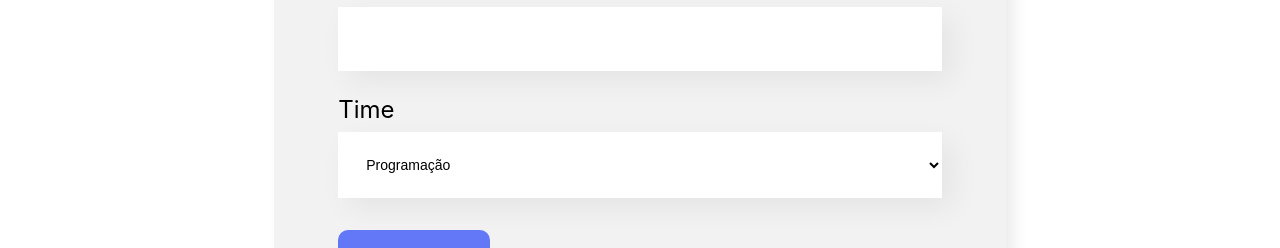
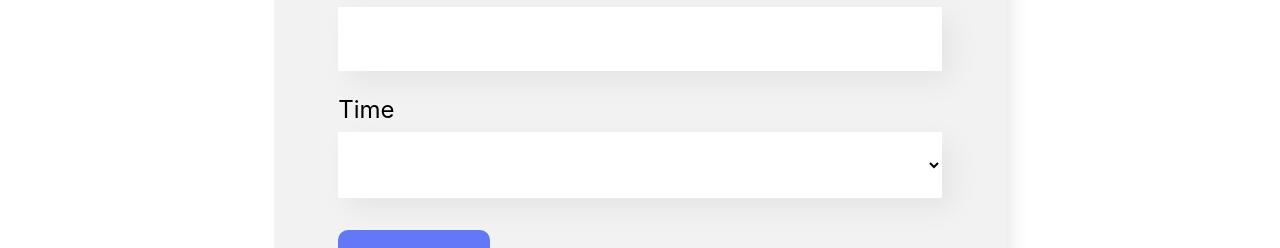
Before and after one commit to CrisMai/react-javascript, a React (Create React App) app: page / in a window 1280 px wide. Shown: the part 967-1215 px from the top of the page. Built offline with nearby package versions, Linux system fonts and the light colour scheme; the HTML template or start-up script is replaced by a standard one.

Commit message:
Passando a cor primária para o card de colaborador

```diff
--- a/src/App.js
+++ b/src/App.js
@@ -46,7 +46,6 @@ function App() {
   const [colaboradores, setColaboradores] = useState([]);
 
   const aoNovoColaboradorAdicionado = (colaborador) => {
-    console.log(colaborador);
     setColaboradores([...colaboradores, colaborador]);
   };
 
--- a/src/componentes/Colaborador/index.js
+++ b/src/componentes/Colaborador/index.js
@@ -1,10 +1,11 @@
 import './Colaborador.css';
 
 
-const Colaborador = ({nome, imagem, cargo}) => {
+const Colaborador = ({nome, imagem, cargo, corDeFundo}) => {
+
     return (
         <div className='colaborador'>
-            <div className='cabecalho'>
+            <div className='cabecalho' style={{backgroundColor: corDeFundo}}>
                 <img src={imagem} alt={nome} />
 
             </div>
--- a/src/componentes/Formulario/index.js
+++ b/src/componentes/Formulario/index.js
@@ -12,6 +12,7 @@ const Formulario = (props) => {
   const [time, setTime] = useState("");
 
   const aoSalvar = (event) => {
+    console.log("aoSalvar")
     event.preventDefault();
     props.aoColaboradorCadastrado({
       nome,
--- a/src/componentes/ListaSuspensa/index.js
+++ b/src/componentes/ListaSuspensa/index.js
@@ -4,7 +4,8 @@ const ListaSuspensa = (props) => {
     return (
         <div className='lista-suspensa'>
             <label>{props.label}</label>
-            <select onChange={event => props.aoAlterado(event.target.value)} required={props.required} value={props.value}>
+            <select onChange={event => props.aoAlterado(event.target.value)} required={props.required} value={props.valor}>
+                <option value=""></option>
                 {props.itens.map(item => <option key={item}>{item}</option>)}
             </select>
         </div>
--- a/src/componentes/Time/index.js
+++ b/src/componentes/Time/index.js
@@ -8,7 +8,7 @@ const Time = (props) => {
             <h3 style={{borderColor: props.corPrimaria}}>{props.nome}</h3>
 
             <div className='colaboradores'>
-            {props.colaboradores.map(colaborador => <Colaborador nome={colaborador.nome} cargo={colaborador.cargo} imagem={colaborador.imagem} />)}
+            {props.colaboradores.map(colaborador => <Colaborador corDeFundo={props.corPrimaria} key={colaborador.nome} nome={colaborador.nome} cargo={colaborador.cargo} imagem={colaborador.imagem} />)}
             </div>
 
         </section>
```
